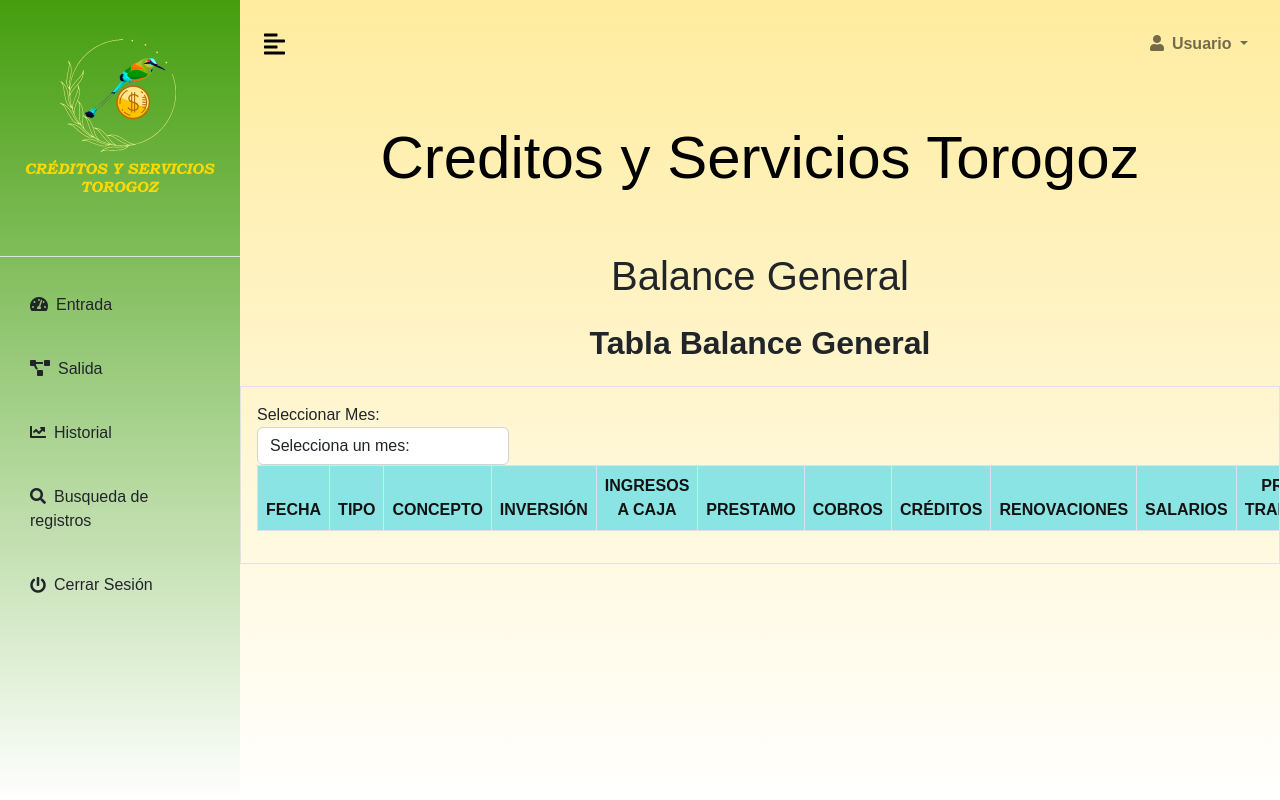
After one commit to MiguelZelaya5/AppCySTorogoz, a Django app: page /tHistorial/ in a window 1280 px wide. The commit adds this page. Run offline with Django 5.2, Linux system fonts and the light colour scheme; lists and menus that the app fills with data are empty; some libraries are stand-ins or nearby versions.

Commit message:
Template-Historial

```diff
--- a/CySTorogoz/urls.py
+++ b/CySTorogoz/urls.py
@@ -28,5 +28,6 @@
     path('', views.login_view, name='login'),
     path('logout/', views.logout_view, name='logout'),
     path('insertartablagenera/', views.insertar_datos, name='insertartablagenera'),
-    path('homeTableM/', views.homeTableM, name='homeTableM')
+    path('homeTableM/', views.homeTableM, name='homeTableM'),
+    path('tHistorial/', views.pageHistorial, name= 'tHistorial')
 ]
--- /dev/null
+++ b/TorogozApp/templates/historial.html
@@ -0,0 +1,76 @@
+{% extends "base.html" %}
+
+{% block contenido %}
+
+<div class="col pb-5">
+    <h2 class="pb-3 fw-bold text-center" >Tabla Balance General</h2>
+    <div class="col">
+
+        <div class="border p-3" style="overflow-x: auto;">
+            <div class="col-md-3">
+                <label for="mes">Seleccionar Mes:</label>
+                <select class="form-control" id="mes" name="mes">
+                    <option value="seleccion">Selecciona un mes: </option>
+                    <option value="1">Enero</option>
+                    <option value="2">Febrero</option>
+                    <option value="3">Marzo</option>
+                    <option value="4">Abril</option>
+                    <option value="5">Mayo</option>
+                    <option value="6">Junio</option>
+                    <option value="7">Julio</option>
+                    <option value="8">Agosto</option>
+                    <option value="9">Septiembre</option>
+                    <option value="10">Octubre</option>
+                    <option value="11">Noviembre</option>
+                    <option value="12">Diciembre</option>
+                    <!-- Agrega los demás meses según tu necesidad -->
+                </select>
+            </div>
+            <table class="table table-hover table-striped table-bordered" id="example">
+
+                <thead style="background-color: #8be4e4; color: #121213;">
+
+                    <th style="width: 200px;">FECHA</th>
+                    <th class="text-center">TIPO</th>
+                    <th class="text-center">CONCEPTO</th>
+                    <th class="text-center">INVERSIÓN</th>
+                    <th class="text-center">INGRESOS A CAJA</th>
+                    <th class="text-center">PRESTAMO</th>
+                    <th class="text-center">COBROS</th>
+                    <th class="text-center">CRÉDITOS</th>
+                    <th class="text-center">RENOVACIONES</th>
+                    <th class="text-center">SALARIOS</th>
+                    <th class="text-center">PRESTAMOS TRABAJADORES</th>
+                    <th class="text-center">SALIDAS</th>
+                    <th class="text-center">TOTAL</th>
+                    <!--<th colspan="2" class="text-center">OPCIONES</th>-->
+                </thead>
+                <tbody>
+                    {% for item in registros %}
+                    <tr>
+
+                        <td class="text-center" style="font-size: 18px; width: 200px;" >{{ item.fecha|default_if_none:'-' }}</td>
+                        <td class="text-center" style="font-size: 20px;">{{ item.tipo|default_if_none:'-' }}</td>
+                        <td class="text-center" style="font-size: 20px;">{{ item.concepto|default_if_none:'-' }}</td>
+                        <td class="text-center" style="font-size: 20px;">{{ item.inversion|default_if_none:'-' }}</td>
+                        <td class="text-center" style="font-size: 20px;">{{ item.ingresos_a_caja|default_if_none:'-' }}</td>
+                        <td class="text-center" style="font-size: 20px;">{{ item.prestamo|default_if_none:'-' }}</td>
+                        <td class="text-center" style="font-size: 20px;">{{ item.cobros|default_if_none:'-' }}</td>
+                        <td class="text-center" style="font-size: 20px;">{{ item.creditos|default_if_none:'-' }}</td>
+                        <td class="text-center" style="font-size: 20px;">{{ item.renovaciones|default_if_none:'-' }}</td>
+                        <td class="text-center" style="font-size: 20px;">{{ item.salarios|default_if_none:'-' }}</td>
+                        <td class="text-center" style="font-size: 20px;">{{ item.prestamos_trabajadores|default_if_none:'-' }}</td>
+                        <td class="text-center" style="font-size: 20px;">{{ item.salidas|default_if_none:'-' }}</td>
+                        <td class="text-center" style="font-size: 20px;">${{ item.total|default_if_none:'-' }}</td>
+                        <!--<td style="font-size: 20px;" class="text-center"><a href="actualizarregistros/{{c.idregistrovehiculos}}" class="btn btn-primary btn-lg">Salida</a></td>
+                        <td style="font-size: 20px;" class="text-center"><a href="eliminarregistros/{{c.idregistrovehiculos}}" class="btn btn-danger btn-lg">Eliminar</a></td>-->
+
+                    </tr>
+                    {% endfor %}
+                </tbody>
+            </table>
+
+        </div>
+    </div>
+</div>
+{% endblock %}
--- a/TorogozApp/templates/home.html
+++ b/TorogozApp/templates/home.html
@@ -131,7 +131,7 @@
                                     </div>
                                 </div>
                                 <div class="col pb-5">
-                                    <h2 class="pb-3 fw-bold"><CENTER>Tabla Balance General</CENTER></h2>
+                                    <h2 class="pb-3 fw-bold text-center" >Tabla Balance General</h2>
                                     <div class="col">
                                         <div class="border p-3" style="overflow-x: auto;">
 
@@ -182,6 +182,7 @@
                                         </div>
                                     </div>
                                 </div>
+                            <!--Hasta aqui cierra el div-->
                             </div>
                         </div>
                     </div>
--- a/TorogozApp/views.py
+++ b/TorogozApp/views.py
@@ -336,3 +336,22 @@
         'total_renovacion': total_renovacion,
 
     }
+
+#Views de la pagehistorial
+def pageHistorial(request):
+    return render(request, 'historial.html')
+
+def filtrarMestable(request):
+    with connection.cursor() as cursor:
+        cursor.execute("SELECT MONTH(CURDATE()) AS mes, YEAR(CURDATE()) AS año")
+        mes_año = cursor.fetchone()
+        if mes_año:
+            mes_actual = mes_año[0]
+            año_actual = mes_año[1]
+
+    # Obtener registros de TablaCreditos para el mes y año actual
+    registros_creditos = TablaCreditos.objects.filter(fecha__month=mes_actual, fecha__year=año_actual).order_by('fecha')#'-fecha'
+    registros_renovaciones = TablaRenovaciones.objects.filter(fecha__month=mes_actual, fecha__year=año_actual).order_by('fecha')#'-fecha'
+
+    registros_data2 = []
+    return 0
```
